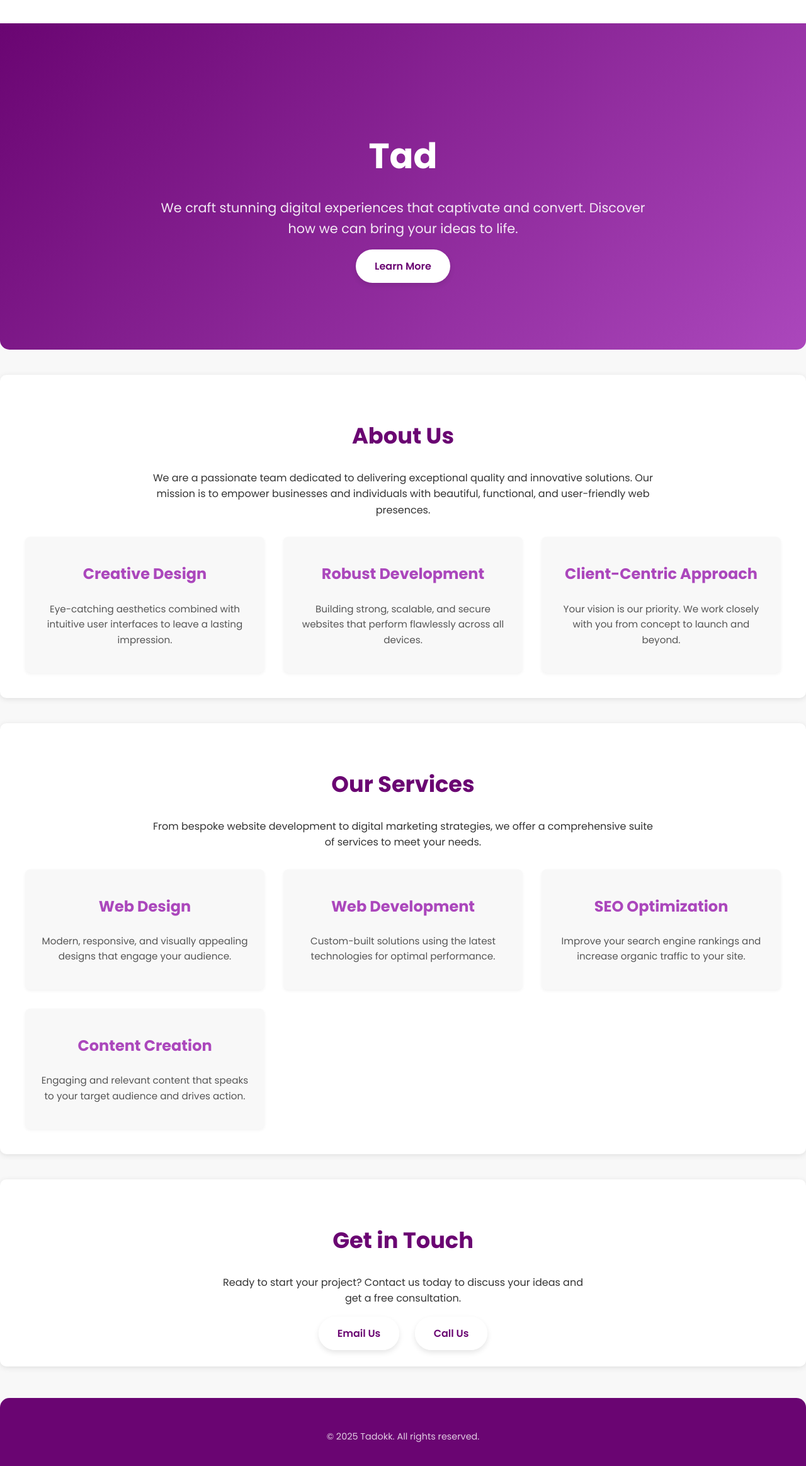
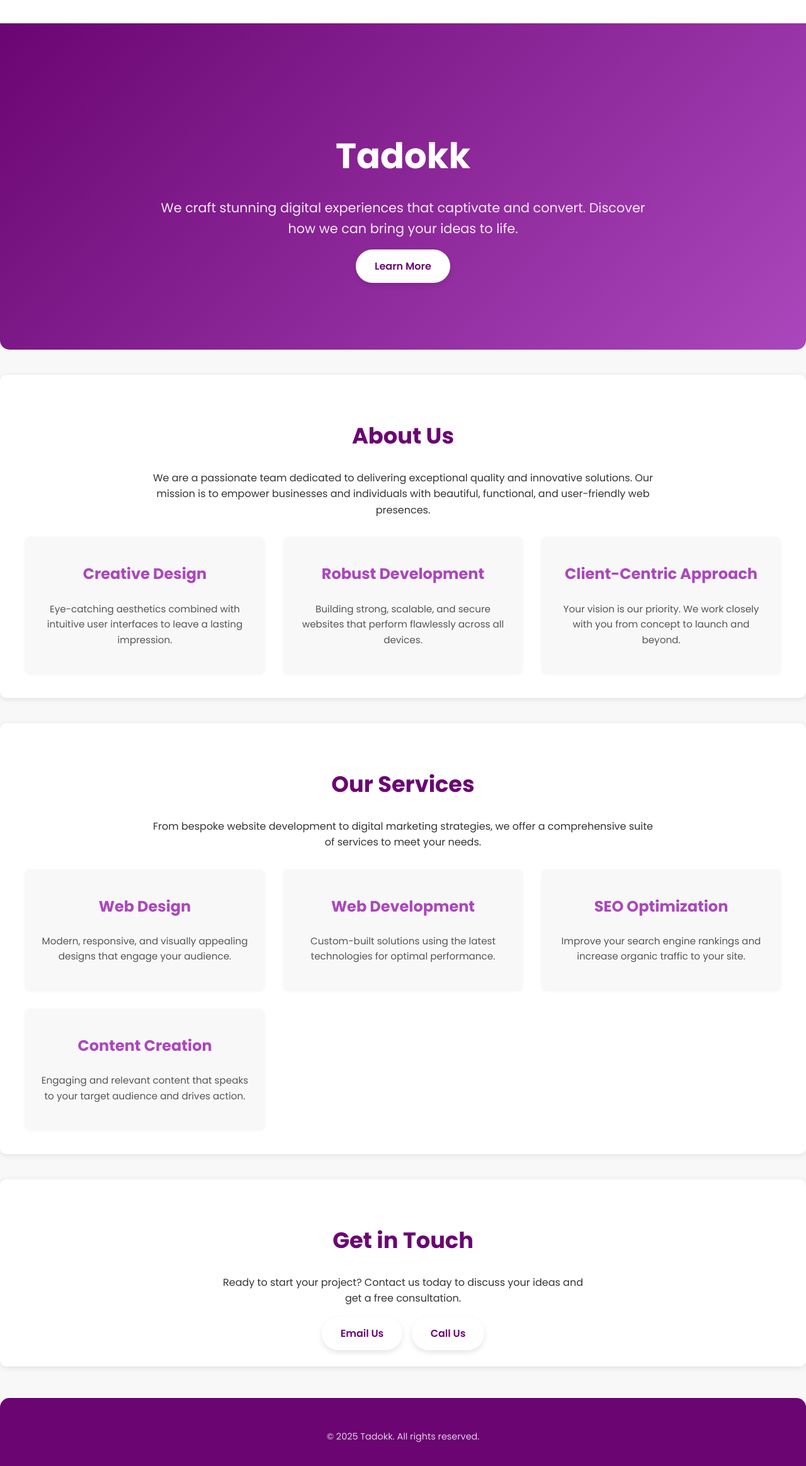
Before and after one commit to JeromeT3333/Tadokk, a plain HTML site: page index.html in a window 1280 px wide. Shown: the part 123-2450 px from the top of the page at 63% size. Drawn offline with Linux system fonts and the light colour scheme.

Commit message:
Update index.html

```diff
--- a/index.html
+++ b/index.html
@@ -7,7 +7,7 @@
   <meta name="author" content="Jerome Tersugh">
     <meta name="viewport" content="width=device-width, initial-scale=1.0">
     <title>Tadokk</title>
-<link rel="icon" type="image/x-icon" href="Tadokkico.png">
+<link rel="icon" type="image/x-icon" href="Tadokkico.ico">
     <style>
         @import url('https://fonts.googleapis.com/css2?family=Poppins:wght@300;400;600;700&display=swap');
 
@@ -241,7 +241,7 @@
     <main>
         <section id="home" class="hero">
             <div class="container">
-                <h1>Tad</h1>
+                <h1>Tadokk</h1>
                 <p>We craft stunning digital experiences that captivate and convert. Discover how we can bring your ideas to life.</p>
                 <a href="#services" class="btn">Learn More</a>
             </div>
@@ -300,7 +300,7 @@
             </p>
             <div style="text-align: center;">
                 <a href="mailto: jerometersugh9@gmail.com" class="btn">Email Us</a>
-                <a href="tel:+2348150233331" class="btn" style="margin-left: 20px;">Call Us</a>
+                <a href="tel:+2348150233331" class="btn" style="margin-left: 10px;">Call Us</a>
             </div>
         </section>
     </main>
```
